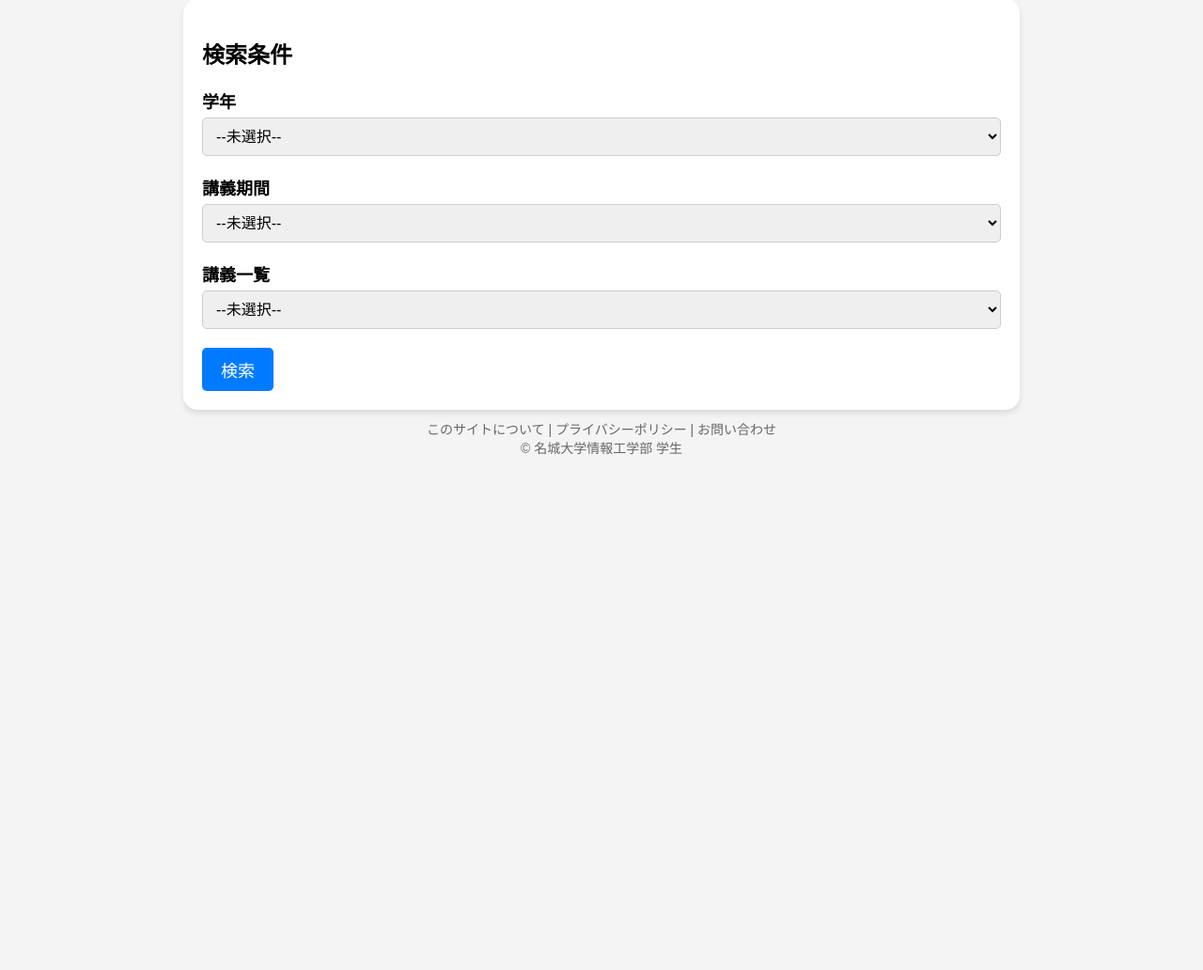
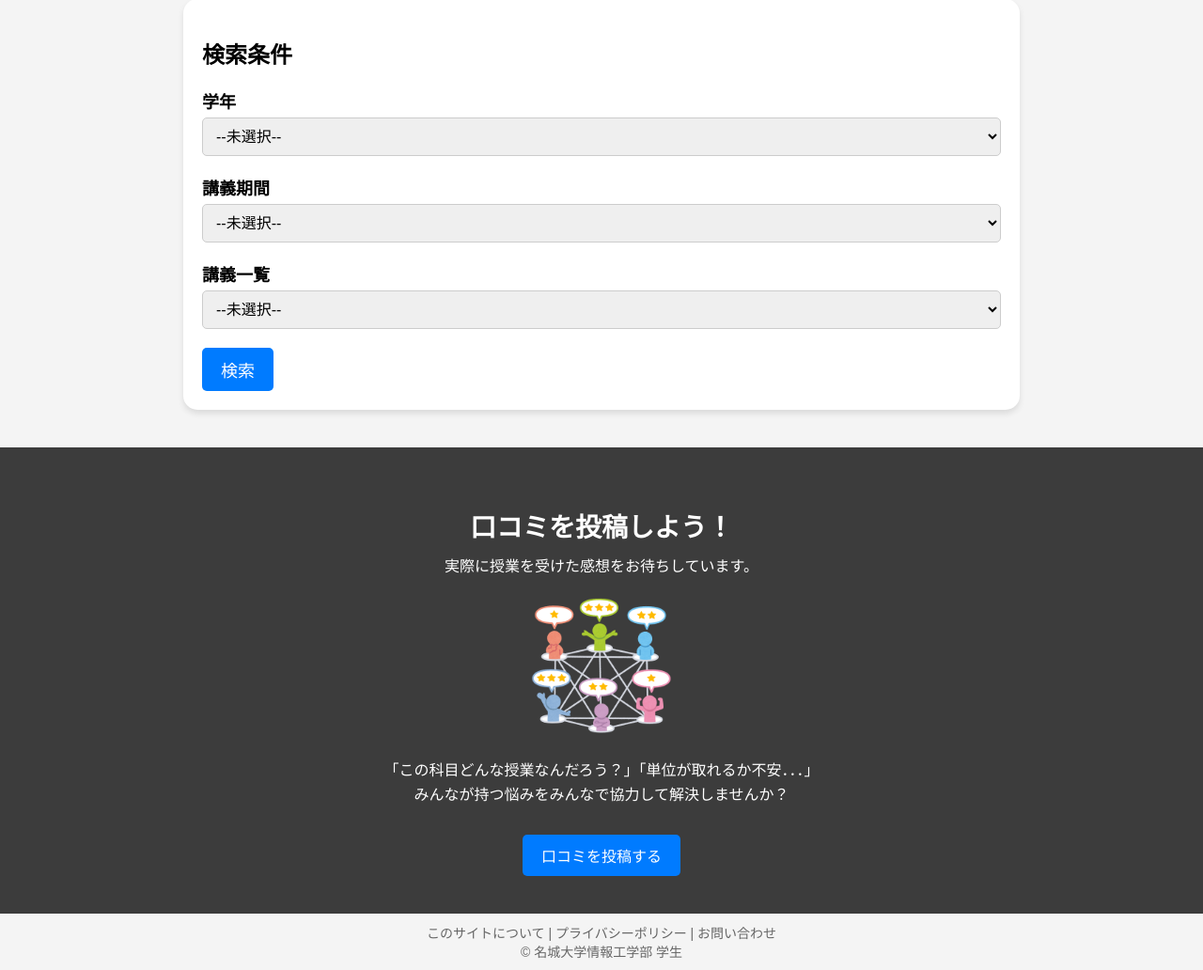
Before and after one commit to Ao16Ko0911/Rishu-M, a PHP site: page /html/index.html in a window 1280 px wide. Shown: the part 137-1169 px from the top of the page at 94% size. Before the commit the page ends 621 px from the top, so only its background shows below. Run offline with PHP 8.4, Linux system fonts and the light colour scheme.

Commit message:
indexとpost(投稿ページ)の大枠を作った

```diff
--- a/css/index.css
+++ b/css/index.css
@@ -1,3 +1,4 @@
+/* 基本スタイル */
 body, h1, p, label, select, textarea, button {
   margin: 0;
   padding: 0;
@@ -95,12 +96,20 @@ header {
   margin-top: 10px;
 }
 
-/* メイン */
+/* メインコンテンツ */
 .main-content {
   display: flex;
-  justify-content: center;
-  align-items: center;
+  flex-direction: column; /* 縦並びに変更 */
+  align-items: center; /* センター揃え */
   margin: 0 auto;
+  gap: 40px; /* セクション間の余白 */
+}
+
+/* 検索条件セクション */
+.overlap-group-wrapper {
+  width: 100%;
+  max-width: 850px; /* 横幅を調整 */
+  justify-items: center;
 }
 
 .rectangle-wrapper {
@@ -158,6 +167,60 @@ header {
   background-color: #0056b3;
 }
 
+/* 口コミセクション */
+.review-section {
+  width: 100%;
+   /* 横幅を検索条件と揃える */
+  background-color: #3c3c3c;
+  color: #ffffff;
+  text-align: center;
+  justify-items: center;
+  padding: 40px 20px;
+  border-radius: 10px; /* 角を丸くする */
+}
+
+.review-content {
+  max-width: 800px;
+  margin: 0 auto;
+}
+
+.review-title {
+  font-size: 28px;
+  font-weight: bold;
+  margin-bottom: 10px;
+}
+
+.review-subtitle {
+  font-size: 16px;
+  margin-bottom: 20px;
+}
+
+.review-image {
+  width: 150px;
+  height: auto;
+  margin-bottom: 20px;
+}
+
+.review-description {
+  font-size: 16px;
+  line-height: 1.6;
+  margin-bottom: 30px;
+}
+
+.review-button {
+  font-size: 16px;
+  color: #ffffff;
+  background-color: #007BFF;
+  border: none;
+  border-radius: 5px;
+  padding: 10px 20px;
+  cursor: pointer;
+}
+
+.review-button:hover {
+  background-color: #0056b3;
+}
+
 /* フッター */
 footer {
   text-align: center;
--- a/html/index.html
+++ b/index.html
@@ -2,7 +2,7 @@
 <html>
 <head>
   <meta charset="utf-8" />
-  <link rel="stylesheet" href="../css/index.css" />
+  <link rel="stylesheet" href="./css/index.css" />
 </head>
 <body>
   <div class="screen">
@@ -13,7 +13,7 @@
           <!-- ハンバーガーメニュー -->
           <div class="hamburger-menu">
             <div class="hamburger" onclick="toggleMenu()">
-              <img class="humburger" src="../img/humbuger.png" alt="Menu" />
+              <img class="humburger" src="./img/humbuger.png" alt="Menu" />
             </div>
             <div class="menu">
               <a href="#about">このサイトについて</a>
@@ -36,11 +36,11 @@
 
       <!-- メイン部分 -->
       <main class="main-content">
+        <!-- 検索条件セクション -->
         <div class="overlap-group-wrapper">
           <div class="rectangle-wrapper">
             <div class="rectangle"></div>
             <h2 class="text-wrapper-7">検索条件</h2>
-
             <div class="filter-wrapper">
               <div class="filter-item">
                 <label for="grade" class="text-wrapper-4">学年</label>
@@ -73,13 +73,30 @@
                 </select>
               </div>
             </div>
-
             <button class="search-button" onclick="search()">
               <span class="text-wrapper-8">検索</span>
             </button>
           </div>
         </div>
+
+        <!-- 口コミセクション -->
+        <div class="review-section">
+          <div class="review-content">
+            <h2 class="review-title">口コミを投稿しよう！</h2>
+            <p class="review-subtitle">実際に授業を受けた感想をお待ちしています。</p>
+            <img class="review-image" src="img/kutikomi.png" alt="口コミイメージ" />
+            <p class="review-description">
+              「この科目どんな授業なんだろう？」「単位が取れるか不安．．．」<br />
+              みんなが持つ悩みをみんなで協力して解決しませんか？
+            </p>
+            <a href="post.html">
+                <button class="review-button">口コミを投稿する</button>
+            </a>
+
+          </div>
+        </div>
       </main>
+
 
       <script>
         function search() {
--- a/html/post.html
+++ b/post.html
@@ -2,7 +2,7 @@
 <html>
 <head>
   <meta charset="utf-8" />
-  <link rel="stylesheet" href="../css/post.css" />
+  <link rel="stylesheet" href="./css/post.css" />
 </head>
 <body>
   <div class="screen">
@@ -13,7 +13,7 @@
           <!-- ハンバーガーメニュー -->
           <div class="hamburger-menu">
             <div class="hamburger" onclick="toggleMenu()">
-              <img class="humburger" src="../img/humbuger.png" alt="Menu" />
+              <img class="humburger" src="./img/humbuger.png" alt="Menu" />
             </div>
             <div class="menu">
               <a href="#about">このサイトについて</a>
```
